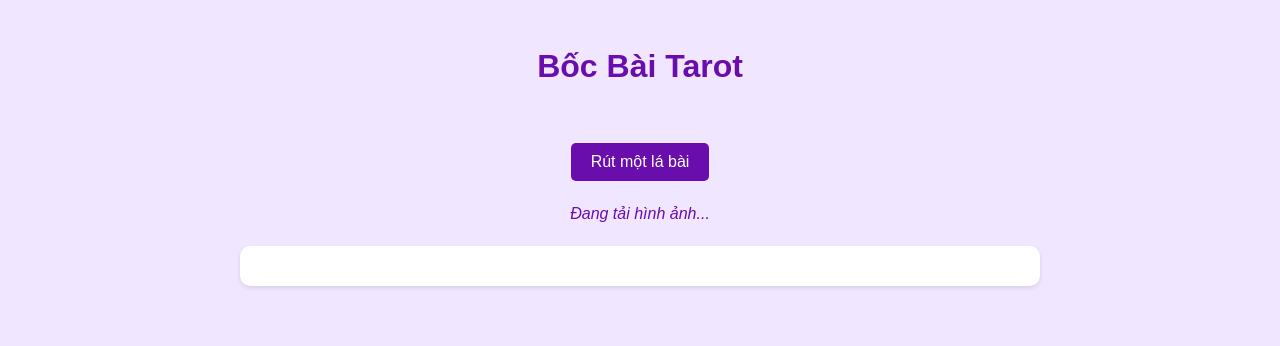
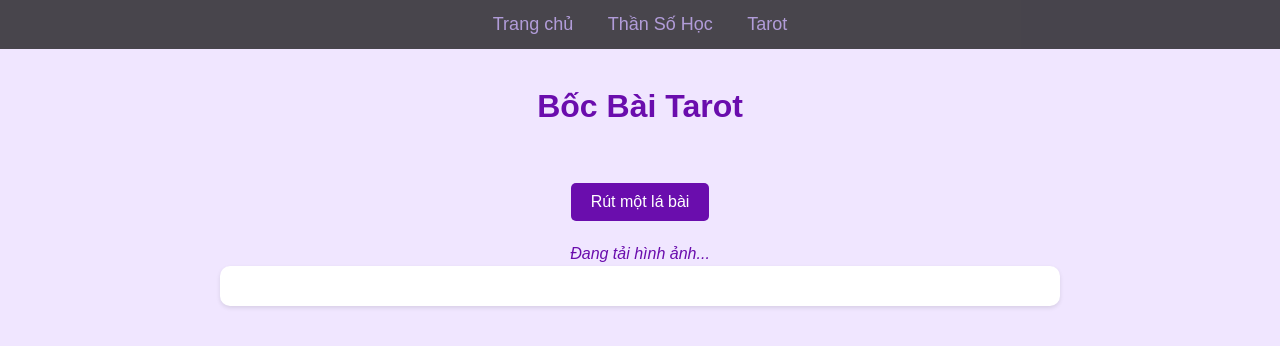
Before and after one commit to ngdungteddy/tarot.github.io, a plain HTML site: page tarot.html in a window 1280 px wide. Drawn offline with Linux system fonts and the light colour scheme.

Commit message:
Add files via upload

```diff
--- a/styles.css
+++ b/styles.css
@@ -4,8 +4,8 @@ body {
     color: #333;
     line-height: 1.6;
     padding: 20px;
-    max-width: 800px;
     margin: 0 auto;
+    padding-top: 60px; /* Add some padding to prevent content from being hidden behind navbar */
 }
 
 h1 {
@@ -42,6 +42,8 @@ h1 {
     border-radius: 10px;
     box-shadow: 0 2px 4px rgba(0,0,0,0.1);
     margin-top: 20px;
+    width: 800px;
+    margin: 0 auto;
 }
 
 #meaning h3 {
@@ -98,3 +100,34 @@ button {
 button:hover {
     background-color: #4a0080;
 }
+
+/* Navbar styles */
+.navbar {
+    position: fixed;
+    top: 0;
+    left: 0;
+    width: 100%;
+    background: rgba(0, 0, 0, 0.7);
+    padding: 10px 0;
+    z-index: 1000;
+}
+.navbar ul {
+    list-style-type: none;
+    margin: 0;
+    padding: 0;
+    text-align: center;
+}
+.navbar li {
+    display: inline-block;
+    margin: 0 15px;
+}
+.navbar a {
+    color: #b19cd9;
+    text-decoration: none;
+    font-size: 18px;
+    transition: all 0.3s ease;
+}
+.navbar a:hover {
+    color: #fff;
+    text-shadow: 0 0 10px #b19cd9;
+}
--- a/tarot.html
+++ b/tarot.html
@@ -7,6 +7,14 @@
     <link rel="stylesheet" href="styles.css">
 </head>
 <body>
+    <nav class="navbar">
+        <ul>
+            <li><a href="index.html">Trang chủ</a></li>
+            <li><a href="thansohoc.html">Thần Số Học</a></li>
+            <li><a href="tarot.html">Tarot</a></li>
+        </ul>
+    </nav>
+
     <h1>Bốc Bài Tarot</h1>
     <div class="tarot-container">
         <div class="deck">
```
